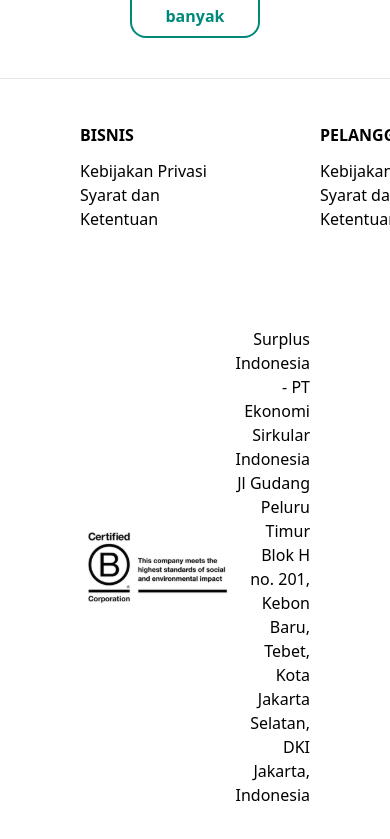
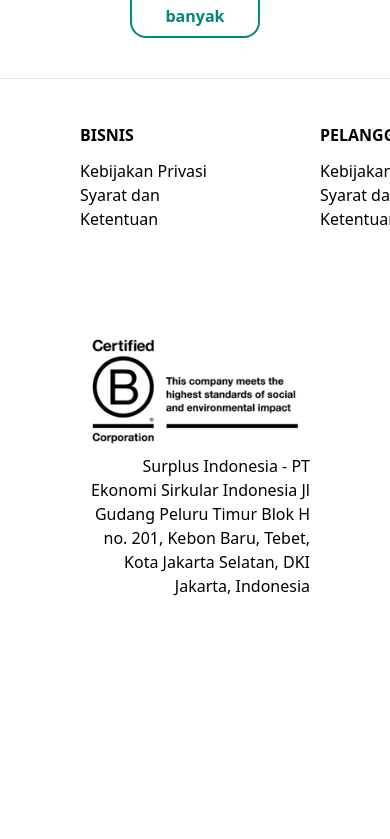
Before and after one commit to raffw/final-project-Front-End, a React (Vite) app: page / in a window 390 px wide. Shown: the part 2118-2957 px from the top of the page. After the commit the page ends 2756 px from the top, so only its background shows below. Built offline with nearby package versions, Linux system fonts and the light colour scheme.

Commit message:
edit footer

```diff
--- a/src/components/Fragments/Footer.jsx
+++ b/src/components/Fragments/Footer.jsx
@@ -59,11 +59,11 @@ export default function Footer() {
             </div>
           </div>
         </div>
-        <div className="flex justify-between items-center px-20">
+        <div className="md:flex justify-between items-center px-20">
           <a href="">
             <img src="../icon/icon-footer/certified.svg" alt="" />
           </a>
-          <p className="w-1/3 text-end">
+          <p className="md:w-1/3 text-end">
             Surplus Indonesia - PT Ekonomi Sirkular Indonesia Jl Gudang Peluru
             Timur Blok H no. 201, Kebon Baru, Tebet, Kota Jakarta Selatan, DKI
             Jakarta, Indonesia
```
